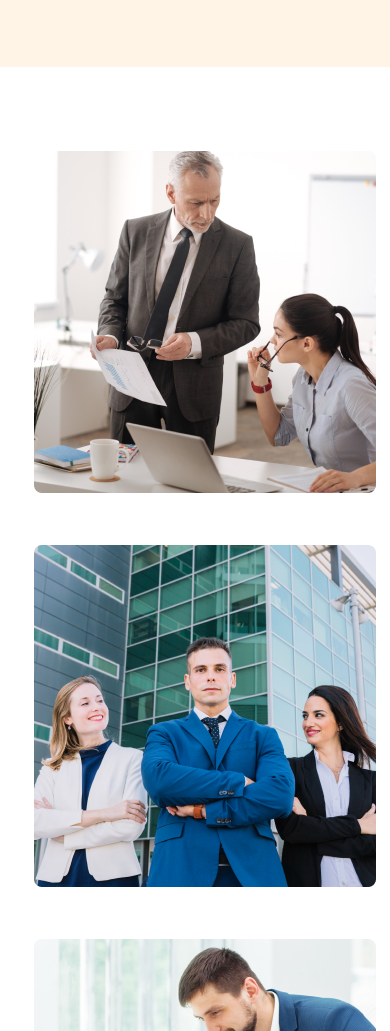
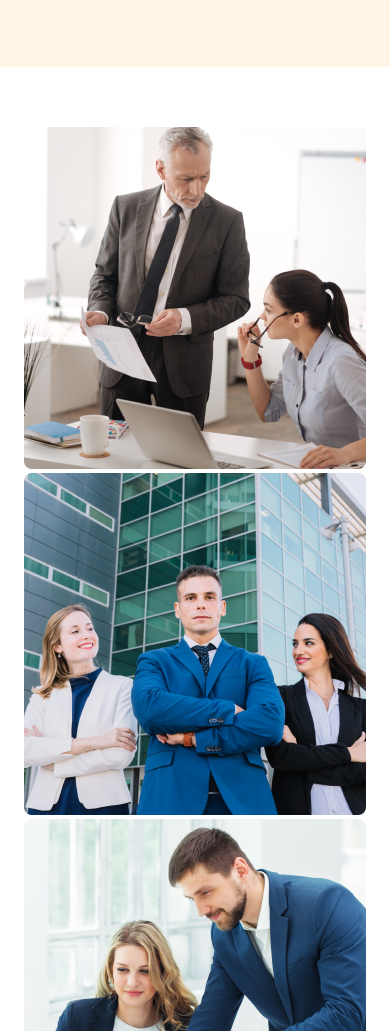
Before and after one commit to lanjudev16/G3-architects, a plain HTML site: page index.html in a window 390 px wide. Shown: the part 969-2000 px from the top of the page. Drawn offline with nearby package versions, Linux system fonts and the light colour scheme.

Commit message:
Two or more section done

```diff
--- a/styles/responsive.css
+++ b/styles/responsive.css
@@ -1,6 +1,8 @@
 @media screen and (max-width:576px) {
+
     .container {
         width: 100%;
+        overflow-x: hidden;
     }
 
     .menu {
@@ -18,8 +20,12 @@
         align-items: center;
     }
 
+    .quick-list-left-container img {
+        padding: 0px;
+    }
+
     .quick-imag {
-        padding: 0px 10px;
+        margin: 0 auto;
     }
 
 }
```
